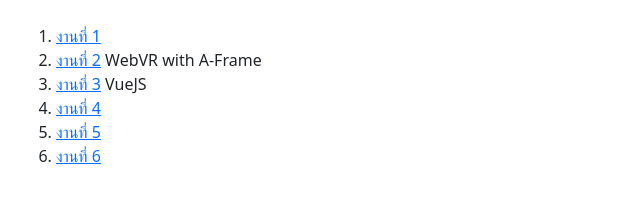
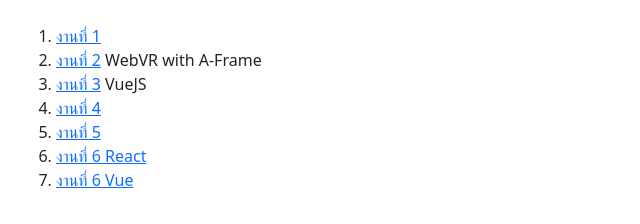
Before and after one commit to folkratchanon/WEB2566, a plain HTML site: page index.html in a window 1280 px wide. Shown: the whole page, without its empty margins (0-640 px from the left). Drawn offline with nearby package versions, Linux system fonts and the light colour scheme.

Commit message:
Update index.html

```diff
--- a/index.html
+++ b/index.html
@@ -20,7 +20,8 @@
     <li><a href="work3.html">งานที่ 3</a> VueJS</li>
     <li><a href="work4.html">งานที่ 4</a></li>
     <li><a href="work5.html">งานที่ 5</a></li>
-    <li><a href="work6.html">งานที่ 6</a></li>
+    <li><a href="work6.html">งานที่ 6 React</a></li>
+    <li><a href="work6_vue.html">งานที่ 6 Vue</a></li>
   </ol>
   </div>
 
```
